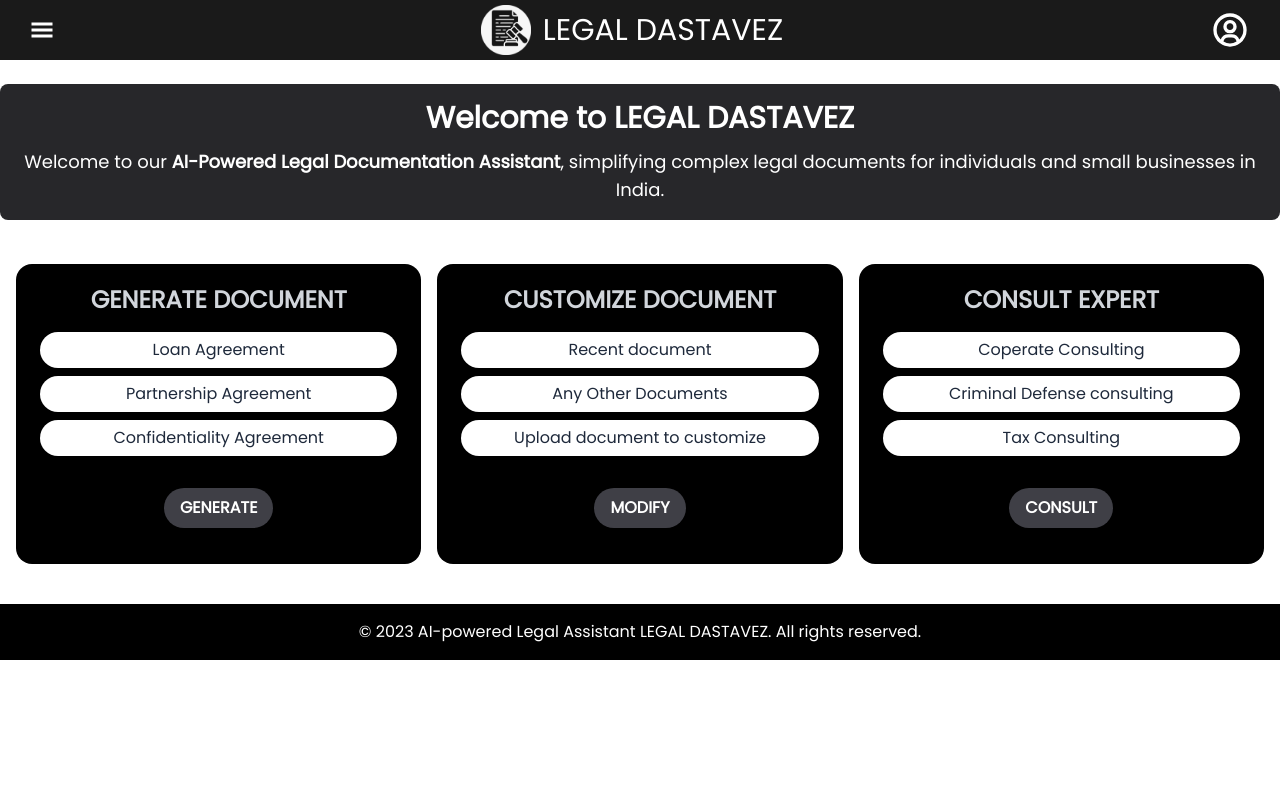
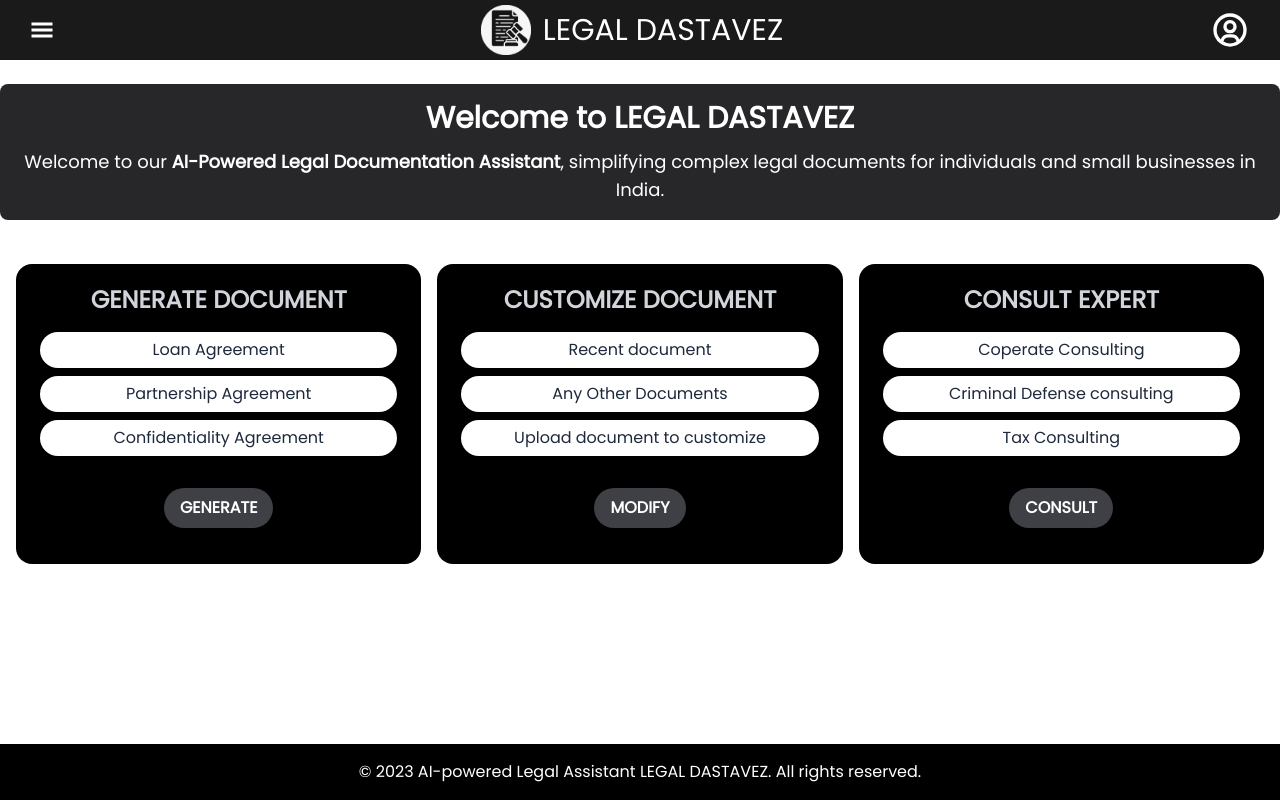
Before and after one commit to granthgg/AI-Powered_Legal_Document_Assistant_Prototype, a React (Create React App) app in the folder client/: page / in a window 1280 px wide. Built offline with nearby package versions, Linux system fonts and the light colour scheme.

Commit message:
Update Footer.jsx

```diff
--- a/client/src/components/Footer.jsx
+++ b/client/src/components/Footer.jsx
@@ -2,7 +2,7 @@ import React from 'react';
 
 const Footer = () => {
   return (
-    <div className="bg-black text-white py-4">
+    <div className="bg-black text-white py-4 fixed bottom-0 w-full">
       <div className="container mx-auto text-center">
         <p>© 2023 AI-powered Legal Assistant LEGAL DASTAVEZ. All rights reserved.</p>
       </div>
```
